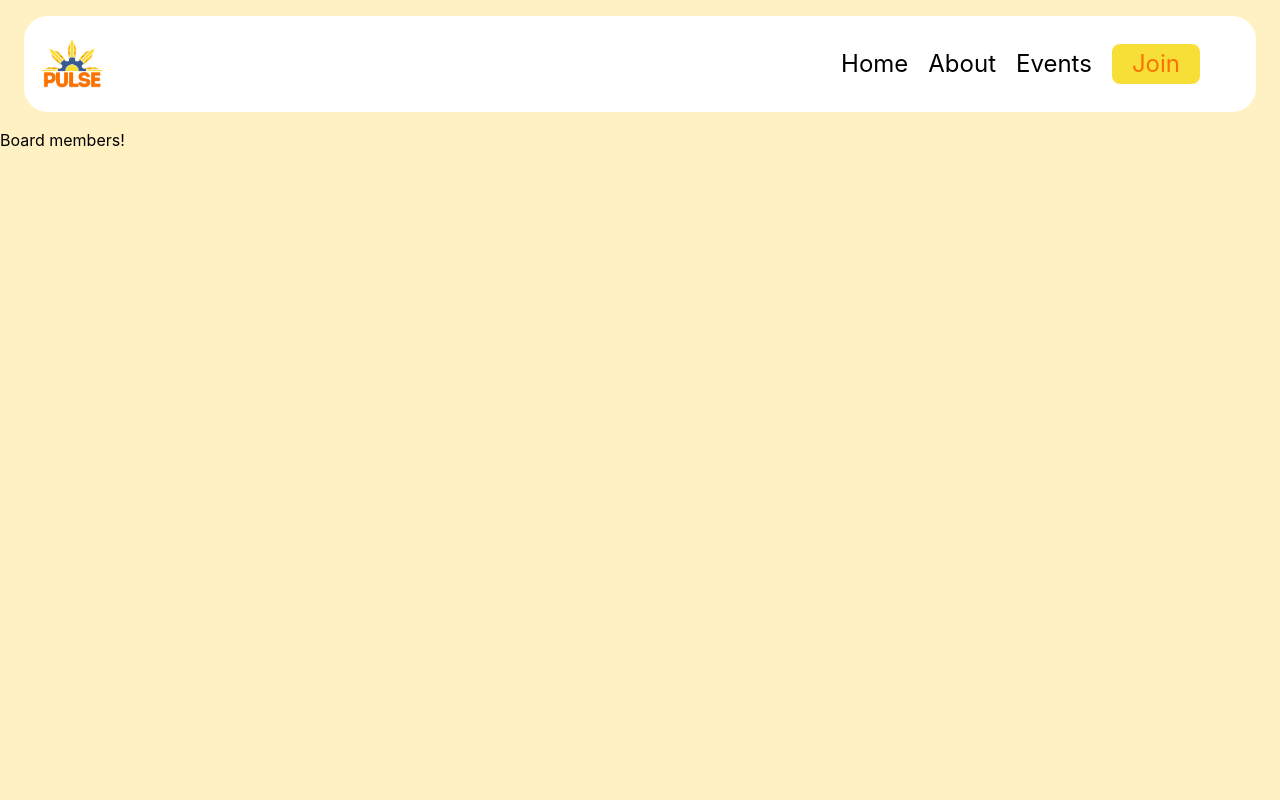
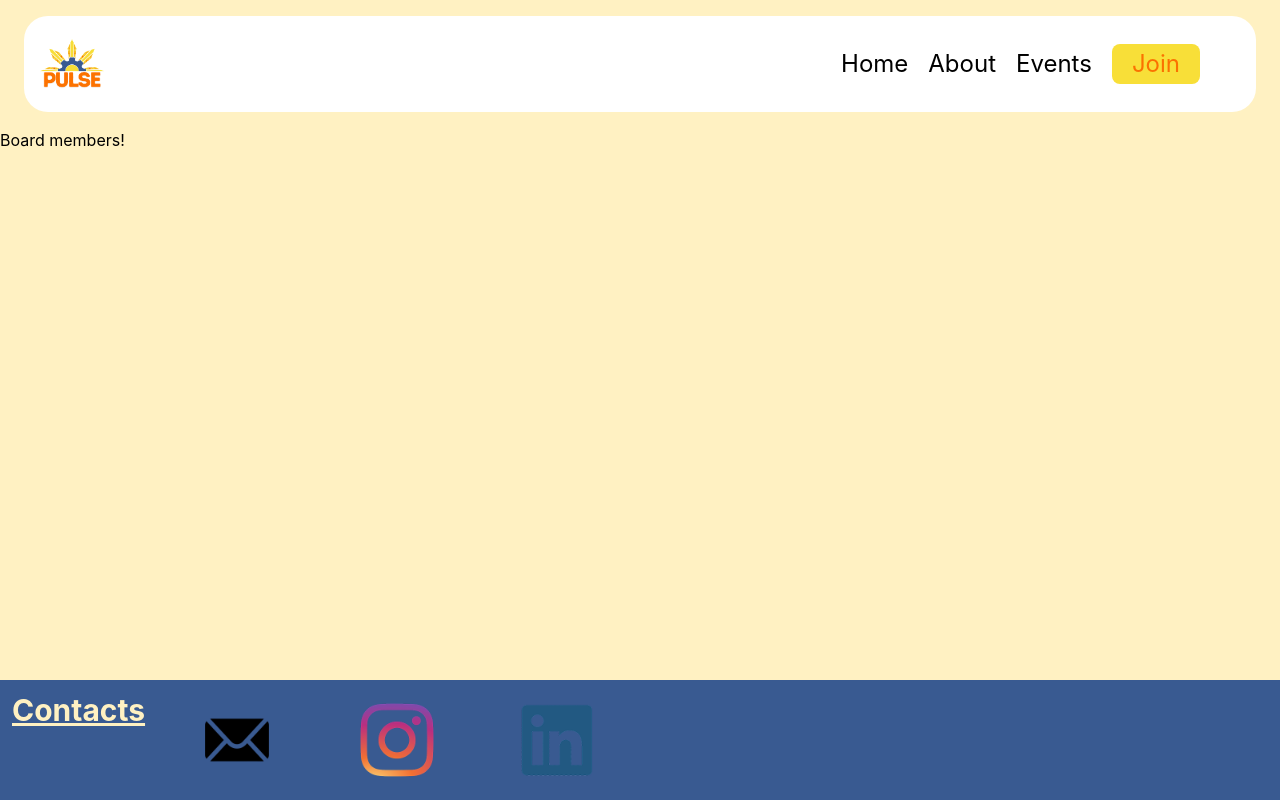
Before and after one commit to PULSE-at-UCSD/PULSE-Website, a React (Vite) app: page /board in a window 1280 px wide. Built offline with nearby package versions, Linux system fonts and the light colour scheme.

Commit message:
Add Footer to bottom of each page

```diff
--- a/src/Pages/Boardpage.jsx
+++ b/src/Pages/Boardpage.jsx
@@ -1,10 +1,13 @@
 import NavBar from "../Components/NavBar";
-
+import Footer from "../Components/Footer";
 export default function Boardpage() {
     return(
-        <div>
+        <div className="flex flex-col min-h-screen">
             <NavBar/>
-            Board members!
+            <div  className="flex-1">
+                Board members!
+            </div>
+            <Footer/>
         </div>
     );
 }
--- a/src/Pages/Eventspage.jsx
+++ b/src/Pages/Eventspage.jsx
@@ -1,10 +1,14 @@
+import Footer from "../Components/Footer";
 import NavBar from "../Components/NavBar";
 
 export default function Eventspage() {
     return(
-        <div>
+        <div className="flex flex-col min-h-screen">
             <NavBar/>
-            Events Page!
+            <div  className="flex-1">
+                Events Page!
+            </div>
+            <Footer/>
         </div>
     );
 }
--- a/src/Pages/Homepage.jsx
+++ b/src/Pages/Homepage.jsx
@@ -4,7 +4,7 @@
 
 export default function Homepage() {
     return(
-        <div>
+        <div className="flex flex-col min-h-screen">
 
             <NavBar/>
 
--- a/src/Pages/OurMissionpage.jsx
+++ b/src/Pages/OurMissionpage.jsx
@@ -1,10 +1,14 @@
+import Footer from "../Components/Footer";
 import NavBar from "../Components/NavBar";
 
 export default function OurMissionpage() {
     return(
-        <div>
+        <div className="flex flex-col min-h-screen">
             <NavBar/>
-            Our mission!
+            <div  className="flex-1">
+                Our mission!
+            </div>
+            <Footer/>
         </div>
     );
 }
```
